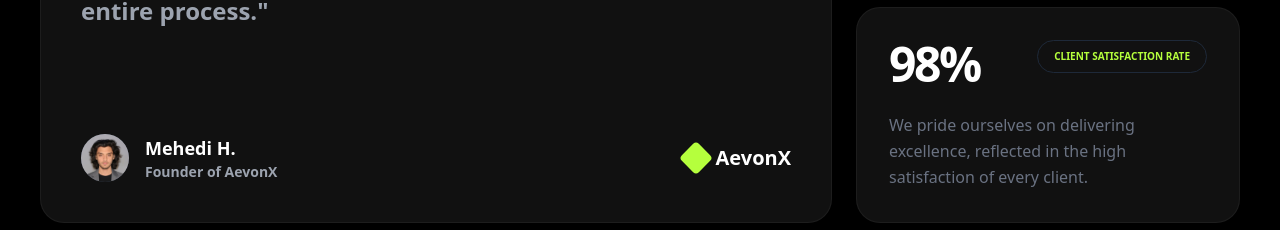
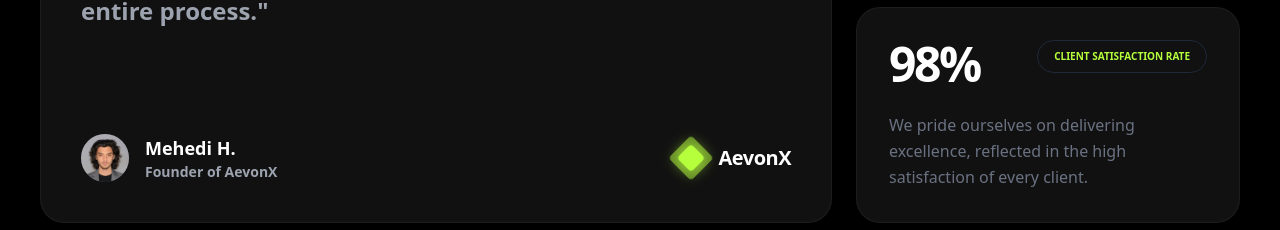
Before and after one commit to Mehedi-1212/aevonx_vercel, a Next.js app: page / in a window 1280 px wide. Shown: the part 1367-1597 px from the top of the page. Built offline with nearby package versions, Linux system fonts and the light colour scheme.

Commit message:
logo bug fixed

```diff
--- a/components/hero.tsx
+++ b/components/hero.tsx
@@ -156,9 +156,12 @@ export default function Hero() {
                   </div>
                 </div>
                 {/* লোগো পার্ট */}
-                <div className="flex items-center gap-2">
-                  <div className="h-6 w-6 bg-green rounded-sm rotate-45"></div>
-                  <span className="text-xl font-bold text-white">AevonX</span>
+                <div className="flex cursor-pointer items-center gap-3">
+                  <div className="relative flex h-8 w-8 items-center justify-center">
+                    <div className="absolute h-full w-full animate-pulse rotate-45 rounded-sm bg-[#b5ff3d] opacity-20"></div>
+                    <div className="h-5 w-5 rotate-45 rounded-sm bg-[#b5ff3d] shadow-[0_0_15px_#b5ff3d]"></div>
+                  </div>
+                  <span className="text-xl font-bold tracking-tight text-white">AevonX</span>
                 </div>
               </div>
             </div>
@@ -369,11 +372,12 @@ export default function Hero() {
                   <p className="text-text-muted text-sm font-semibold">Founder of AevonX</p>
                 </div>
 
-                <div className="flex items-center gap-3 opacity-80">
-                  <div className="w-8 h-8 bg-white/10 rounded-lg flex items-center justify-center">
-                    <div className="w-4 h-4 bg-white rounded-sm rotate-45"></div>
+                <div className="flex cursor-pointer items-center gap-3">
+                  <div className="relative flex h-8 w-8 items-center justify-center">
+                    <div className="absolute h-full w-full animate-pulse rotate-45 rounded-sm bg-[#b5ff3d] opacity-20"></div>
+                    <div className="h-5 w-5 rotate-45 rounded-sm bg-[#b5ff3d] shadow-[0_0_15px_#b5ff3d]"></div>
                   </div>
-                  <span className="text-white font-bold text-xl tracking-tighter italic">Overlay</span>
+                  <span className="text-xl font-bold tracking-tight text-white">AevonX</span>
                 </div>
               </div>
             </div>
```
